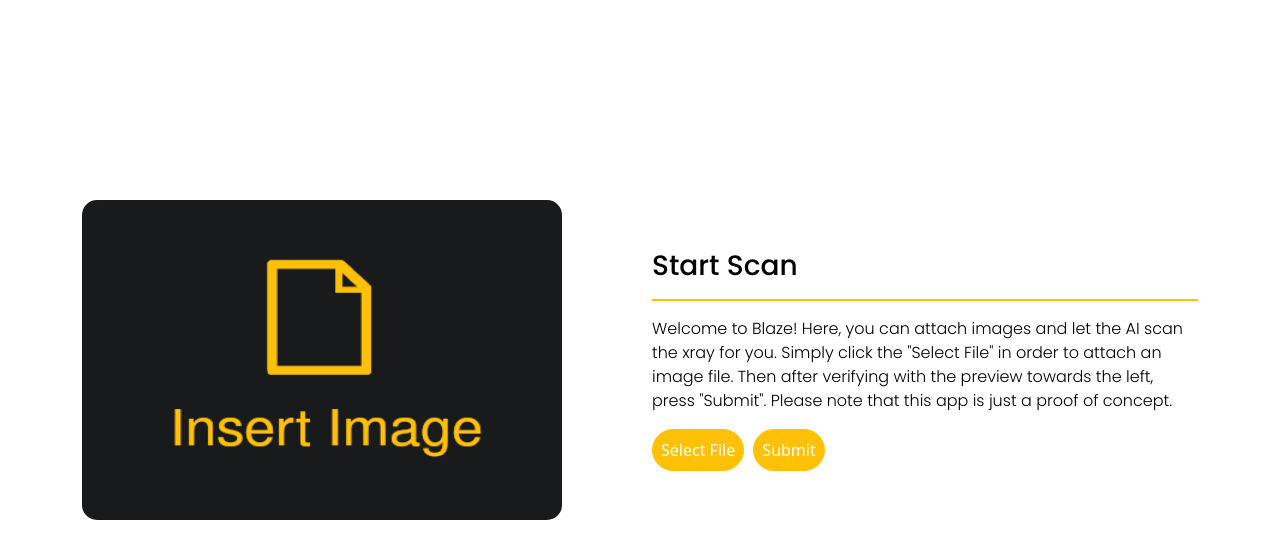
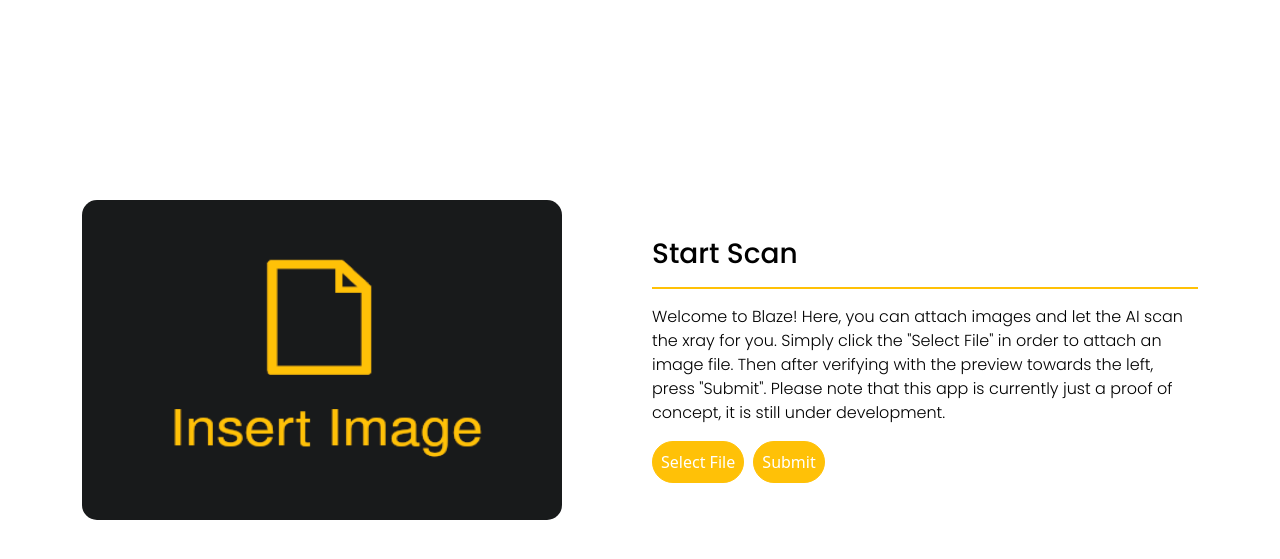
Before and after one commit to SystematicError/chest-xray-ai, a Flask app: page /start-scan in a window 1280 px wide. Shown: the part 56-615 px from the top of the page. Run offline with Flask 2, Linux system fonts and the light colour scheme.

Commit message:
Update disclaimer

```diff
--- a/templates/scan.html
+++ b/templates/scan.html
@@ -60,8 +60,8 @@
                     <p>
                         Welcome to Blaze! Here, you can attach images and let the AI scan the xray for you.
                         Simply click the "Select File" in order to attach an image file. Then after verifying
-                        with the preview towards the left, press "Submit". Please note that this app is just a
-                        proof of concept.
+                        with the preview towards the left, press "Submit". Please note that this app is currently
+                        just a proof of concept, it is still under development.
                     </p>
 
                     <!-- File submitter -->
```
